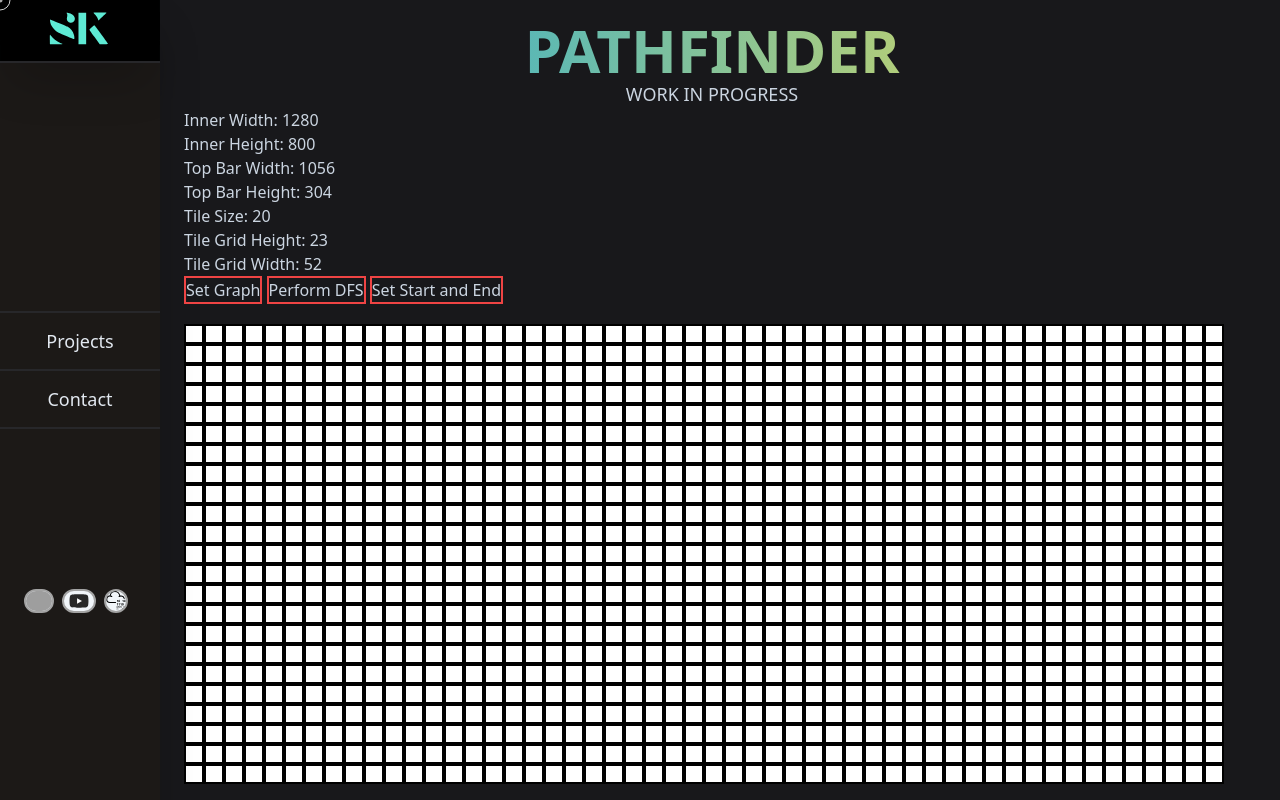
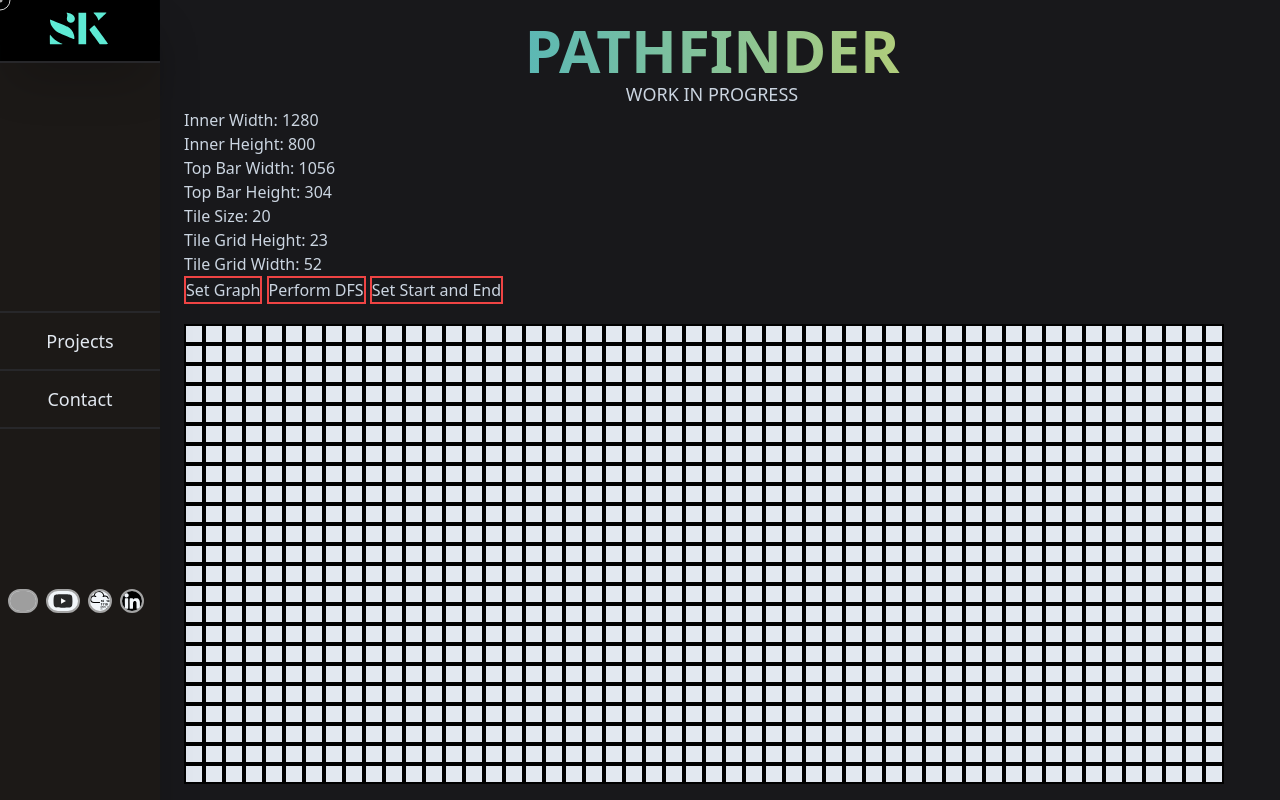
Before and after one commit to StathisKap/stathis-site, a SvelteKit app: page /projects/pathfinder in a window 1280 px wide. Built offline with nearby package versions, Linux system fonts and the light colour scheme; grey boxes are pictures that could not be loaded.

Commit message:
Added Linked In Link

```diff
--- a/src/routes/Sidebar.svelte
+++ b/src/routes/Sidebar.svelte
@@ -4,7 +4,8 @@
 	let links = {
 		'GH.svg': 'https://github.com/StathisKap',
 		'Youtube.svg': 'https://www.youtube.com/channel/UCWKcP-sabZ7XJpHVsqA1Ikg/videos',
-		'THM.svg': 'https://tryhackme.com/p/St.K'
+		'THM.svg': 'https://tryhackme.com/p/St.K',
+		'LinkedIn.svg': 'https://www.linkedin.com/in/stathis-kapnidis-1b6676138'
 	};
 </script>
 
--- a/src/routes/projects/pathfinder/Node.svelte
+++ b/src/routes/projects/pathfinder/Node.svelte
@@ -9,7 +9,7 @@
 		'shortestPath'
 	}
 	let state = {
-		[nodeType.unexplored as number]: 'bg-white',
+		[nodeType.unexplored as number]: 'bg-slate-200',
 		[nodeType.start as number]: 'bg-red-700',
 		[nodeType.end as number]: 'bg-yellow-500',
 		[nodeType.explored as number]: 'bg-blue-300',
```
Also changed, not shown: static/LinkedIn.svg (added).
